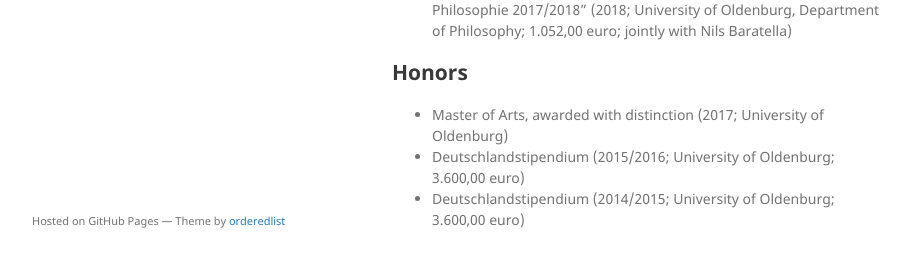
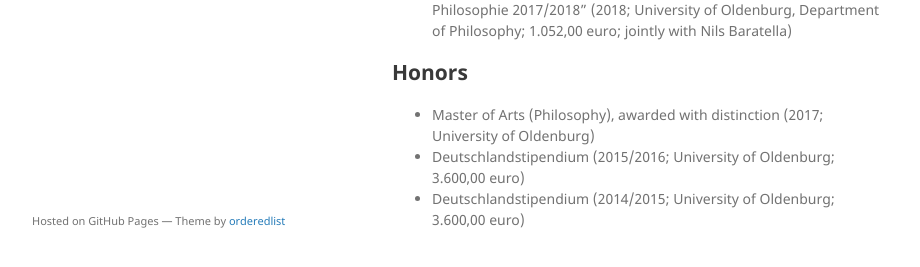
Before and after one commit to alephmembeth/alephmembeth.github.io, a Jekyll site: the page built from financials.md, in a window 1280 px wide and 1167 px high. Shown: the part 867-1134 px from the top of the window, without its empty margins (178-1098 px from the left). Built offline with Jekyll 4.4.1, drawn with Linux system fonts in a browser that asks for light colours; the repository's description, which GitHub fills in, is left out; our own code applies the rules of GitHub Pages for plain Markdown files.

Commit message:
Update financials.md

```diff
--- a/financials.md
+++ b/financials.md
@@ -22,6 +22,6 @@ layout: default
 
 ## Honors
 
-+ Master of Arts, awarded with distinction (2017; University of Oldenburg)
++ Master of Arts (Philosophy), awarded with distinction (2017; University of Oldenburg)
 + Deutschlandstipendium (2015/2016; University of Oldenburg; 3.600,00 euro)
 + Deutschlandstipendium (2014/2015; University of Oldenburg; 3.600,00 euro)
```
